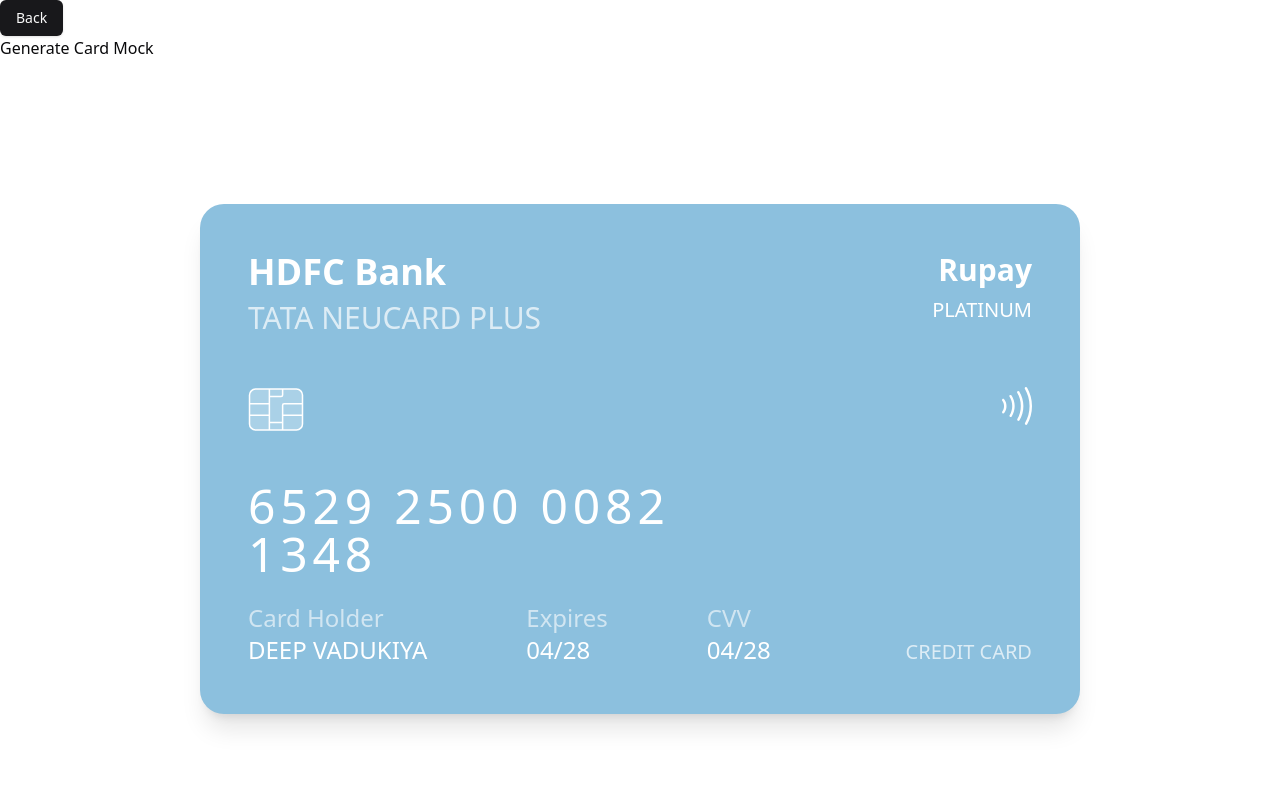
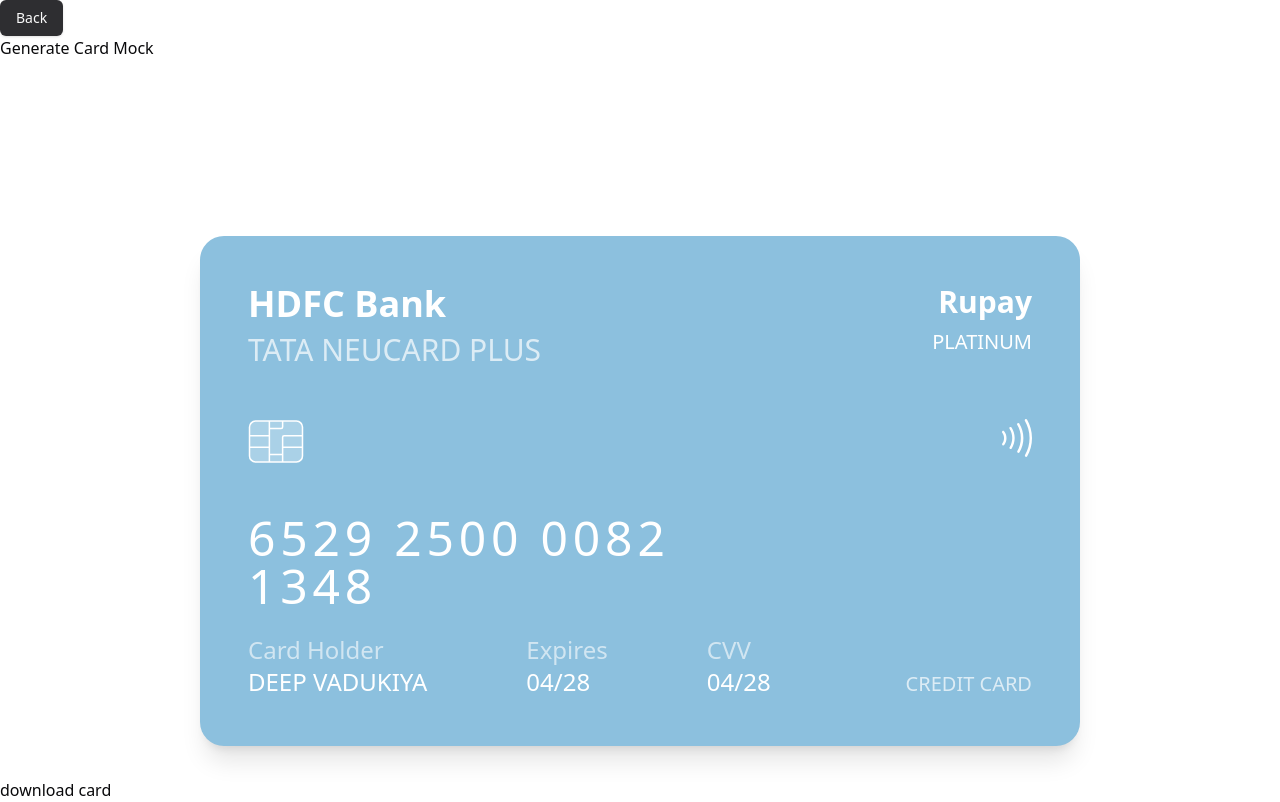
Before and after one commit to deep-vadukiya/mock-generator, a React (Vite) app: page /card-mock in a window 1280 px wide. Built offline with nearby package versions, Linux system fonts and the light colour scheme; a web font is replaced by a local one.

Commit message:
MG02 basic credit card: feat: html to image download

```diff
--- a/package.json
+++ b/package.json
@@ -15,6 +15,7 @@
     "@shadcn/ui": "^0.0.4",
     "class-variance-authority": "^0.7.0",
     "clsx": "^2.1.1",
+    "html2canvas": "^1.4.1",
     "lucide-react": "^0.446.0",
     "react": "^18.3.1",
     "react-dom": "^18.3.1",
--- a/pages/bankMock/index.jsx
+++ b/pages/bankMock/index.jsx
@@ -14,6 +14,12 @@
       <button onClick={() => navigate(APP_PATH.landingPath)}>Back</button>
 
       <p>Generate Bank Mock</p>
+
+      <div style={{ height: 200 }}></div>
+
+      <div style={{ padding: 100 }}>
+        <p>bank mock goes here</p>
+      </div>
     </div>
   );
 }
--- a/pages/cardsMock/index.jsx
+++ b/pages/cardsMock/index.jsx
@@ -2,6 +2,7 @@
 
 import React from "react";
 import { useNavigate } from "react-router-dom";
+import html2canvas from "html2canvas";
 //
 // import { Button } from "@/components/ui/button";
 import { Button } from "@/components/ui/button";
@@ -28,6 +29,20 @@
   const cardExpires = "04/28";
   const cardCVV = "04/28";
 
+  const handleDownloadImage = async () => {
+    const element = document.getElementById("print"),
+      canvas = await html2canvas(element),
+      data = canvas.toDataURL("image/jpg"),
+      link = document.createElement("a");
+
+    link.href = data;
+    link.download = "downloaded-image.jpg";
+
+    document.body.appendChild(link);
+    link.click();
+    document.body.removeChild(link);
+  };
+
   return (
     <div>
       <Button onClick={() => navigate(APP_PATH.landingPath)}>Back</Button>
@@ -36,6 +51,7 @@
 
       <div className="h-36" />
 
+      <div className="p-8" id="print">
         <div
           className="container mx-auto p-12 rounded-3xl shadow-xl flex flex-col justify-between"
           style={{ backgroundColor, maxWidth: 880, height: 510 }}
@@ -43,7 +59,9 @@
           <div className="w-full flex justify-between">
             <div className="space-y-2">
               <p className="text-4xl font-semibold text-white">{bankName}</p>
-            <p className="text-3xl text-white opacity-70">{bankPartnerName}</p>
+              <p className="text-3xl text-white opacity-70">
+                {bankPartnerName}
+              </p>
             </div>
 
             <div className="space-y-2 justify-end">
@@ -103,5 +121,8 @@
           </div>
         </div>
       </div>
+
+      <button onClick={handleDownloadImage}>download card</button>
+    </div>
   );
 }
```
Also changed, not shown: 1 other file (tests, documents, lock files or other folders). Lines whose indentation alone changed are shown as unchanged.
